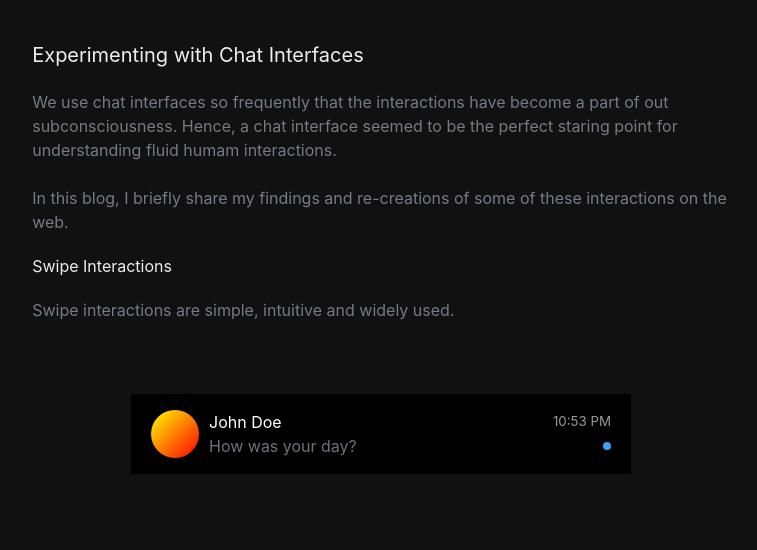
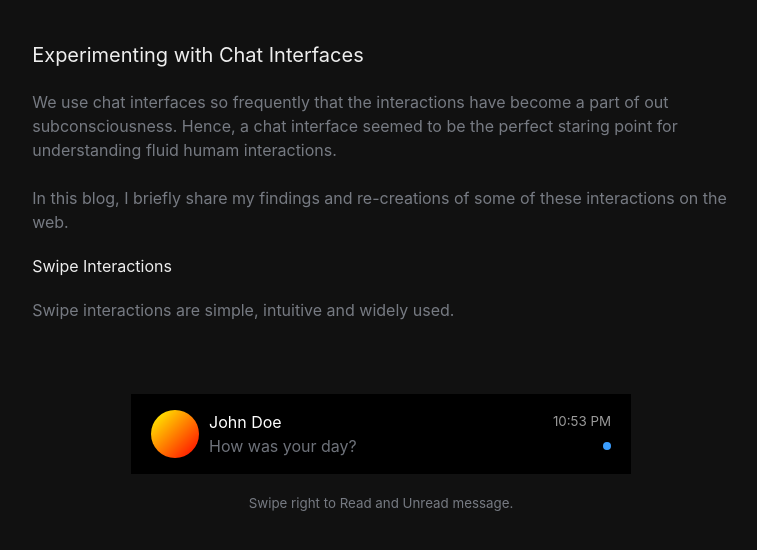
Before and after one commit to harsh-1923/ui-scrible, a React (Vite) app in the folder client/: page /components/chat-interfaces in a window 1280 px wide. Shown: the top 550 px of the page, without its empty margins (259-1016 px from the left). Built offline with nearby package versions, Linux system fonts and the light colour scheme; the HTML template or start-up script is replaced by a standard one.

Commit message:
Minor Fixes

```diff
--- a/client/src/App.css
+++ b/client/src/App.css
@@ -27,3 +27,8 @@
 .filler {
   min-height: 60vh;
 }
+
+.demo-label {
+  margin-top: 20px;
+  color: var(--text-secondary);
+}
--- a/client/src/Pages/Demo/ChatInterfaces/ChatInterfaces.jsx
+++ b/client/src/Pages/Demo/ChatInterfaces/ChatInterfaces.jsx
@@ -89,6 +89,9 @@ const ChatInterfaces = () => {
       <br />
       <br />
       <ChatVariant1 />
+      <small className="demo-label">
+        Swipe right to Read and Unread message.
+      </small>
 
       <div className="filler" />
     </div>
--- a/client/src/Pages/Demo/SpotifyFilterDemo/SpotifyFilterDemo.jsx
+++ b/client/src/Pages/Demo/SpotifyFilterDemo/SpotifyFilterDemo.jsx
@@ -13,6 +13,8 @@ const SpotifyFilterDemo = () => {
       />
       <DemoArea>
         <SpotifyFilter />
+
+        <small className="demo-label">Tap to Select or deselect filters</small>
       </DemoArea>
     </div>
   );
```
